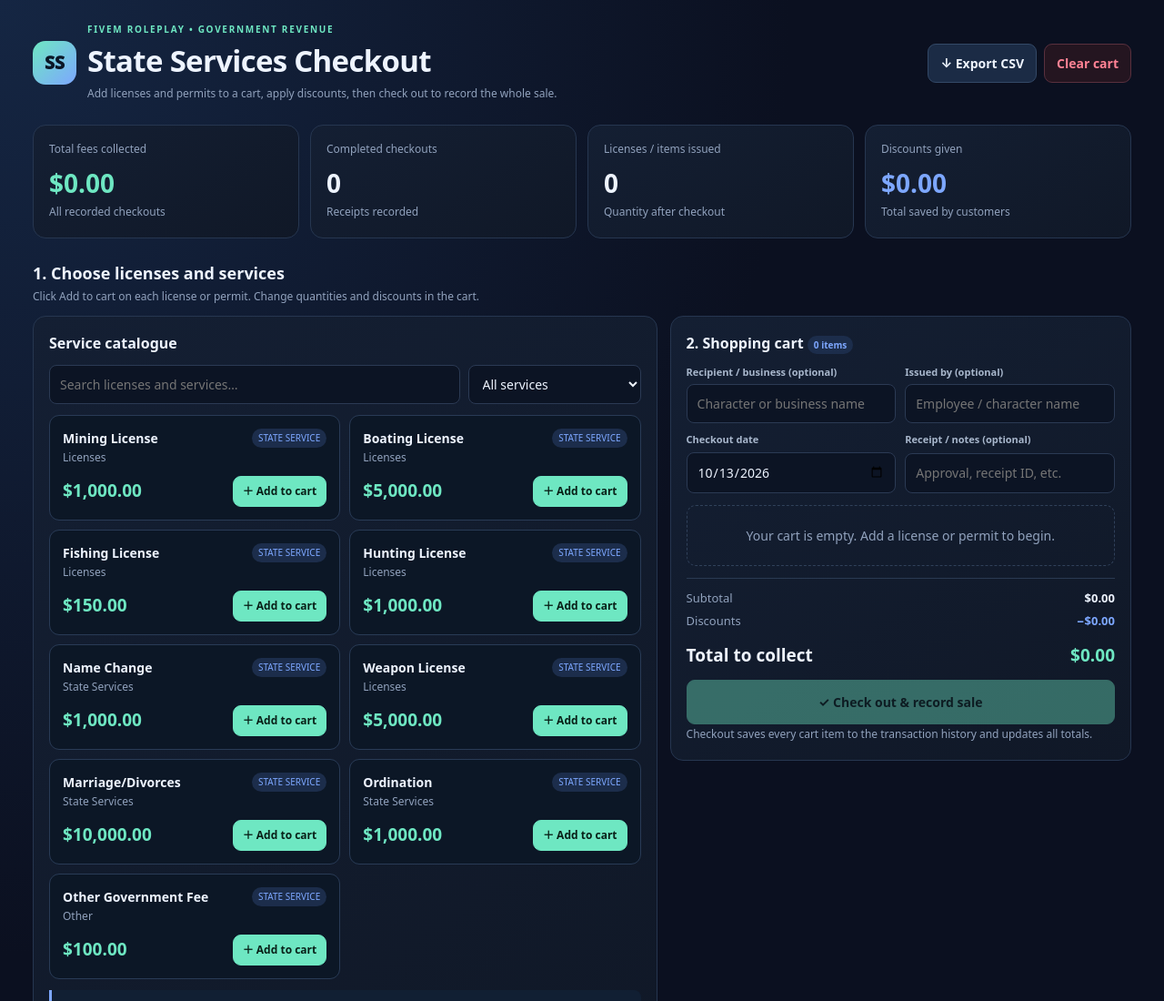
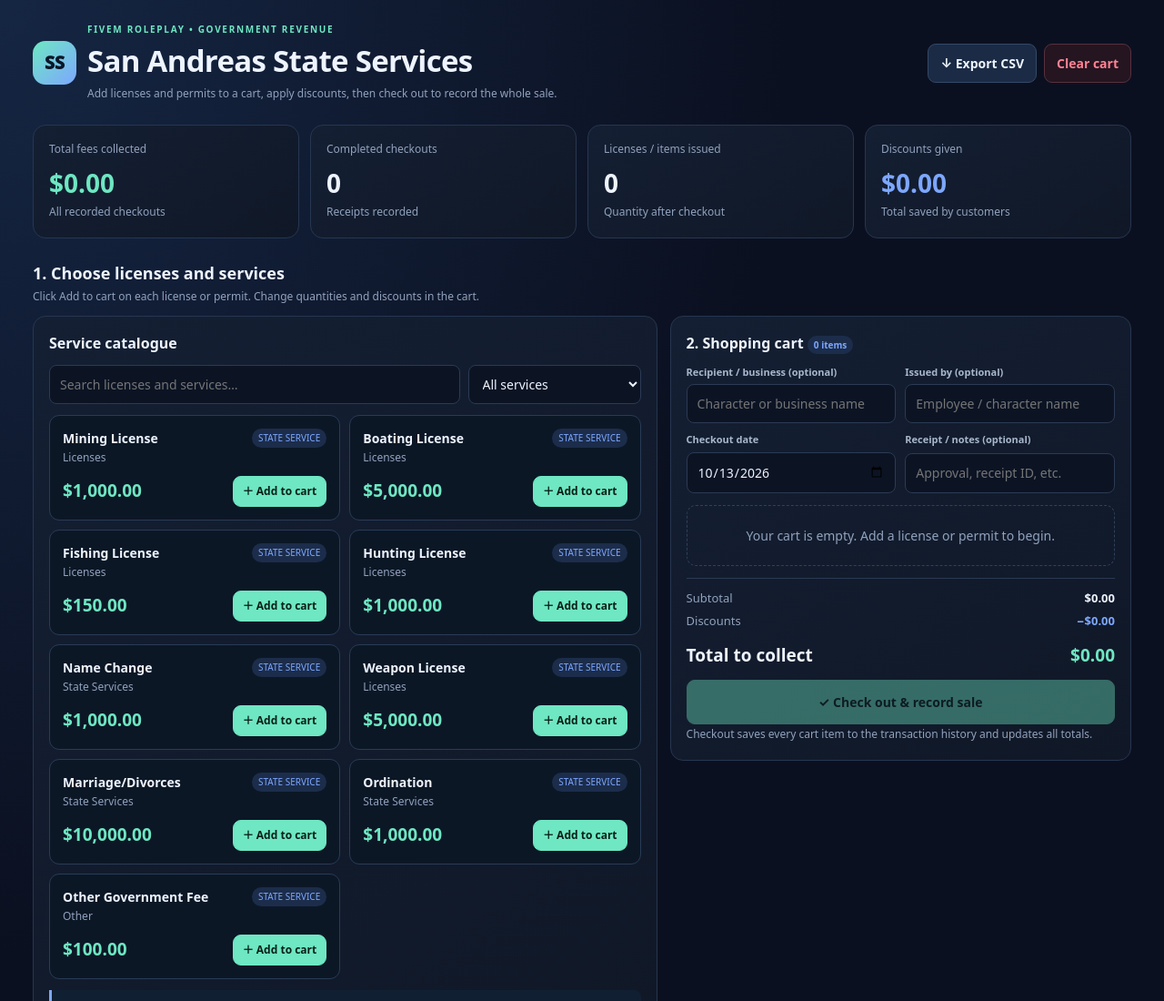
Before and after one commit to Astrozombiecat/StateCalculator, a plain HTML site: page index.html in a window 1280 px wide. Shown: the top 1100 px of the page at 91% size. Drawn offline with Linux system fonts and the light colour scheme.

Commit message:
Update index.html

```diff
--- a/index.html
+++ b/index.html
@@ -11,7 +11,7 @@
 </style>
 </head>
 <body><div class="app">
-<header class="header"><div class="brand"><div class="logo">SS</div><div><div class="eyebrow">FIVEM ROLEPLAY • GOVERNMENT REVENUE</div><h1>State Services Checkout</h1><p class="sub">Add licenses and permits to a cart, apply discounts, then check out to record the whole sale.</p></div></div><div class="actions"><button class="btn" id="exportBtn">↓ Export CSV</button><button class="btn danger" id="clearCartBtn">Clear cart</button></div></header>
+<header class="header"><div class="brand"><div class="logo">SS</div><div><div class="eyebrow">FIVEM ROLEPLAY • GOVERNMENT REVENUE</div><h1>San Andreas State Services</h1><p class="sub">Add licenses and permits to a cart, apply discounts, then check out to record the whole sale.</p></div></div><div class="actions"><button class="btn" id="exportBtn">↓ Export CSV</button><button class="btn danger" id="clearCartBtn">Clear cart</button></div></header>
 <div class="stats">
 <div class="stat"><div class="stat-label">Total fees collected</div><div class="stat-value mint" id="statRevenue">$0.00</div><div class="sub">All recorded checkouts</div></div>
 <div class="stat"><div class="stat-label">Completed checkouts</div><div class="stat-value" id="statCheckouts">0</div><div class="sub">Receipts recorded</div></div>
```
